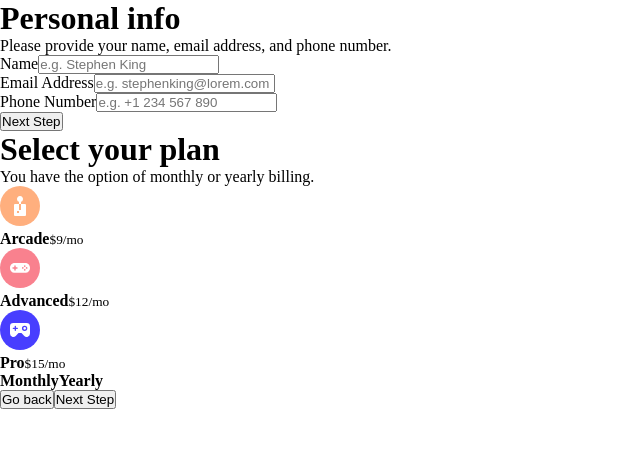
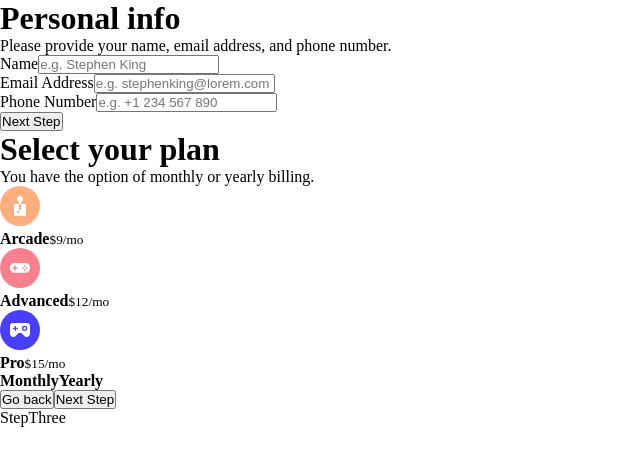
Before and after one commit to Heph-zibah/multi-step-form, a React (Create React App) app: page / in a window 1280 px wide. Shown: the top 466 px of the page, without its empty margins (0-640 px from the left). Built offline with nearby package versions, Linux system fonts and the light colour scheme; the HTML template or start-up script is replaced by a standard one.

Commit message:
added step three file path

```diff
--- a/src/App.js
+++ b/src/App.js
@@ -1,5 +1,6 @@
 import React from "react";
 import StepOne from "./components/StepOne";
+import StepThree from "./components/StepThree";
 import StepTwo from "./components/StepTwo";
 
 function App() {
@@ -7,6 +8,7 @@ function App() {
     <div className="">
       <StepOne/>
       <StepTwo/>
+      <StepThree/>
     </div>
   );
 }
```
